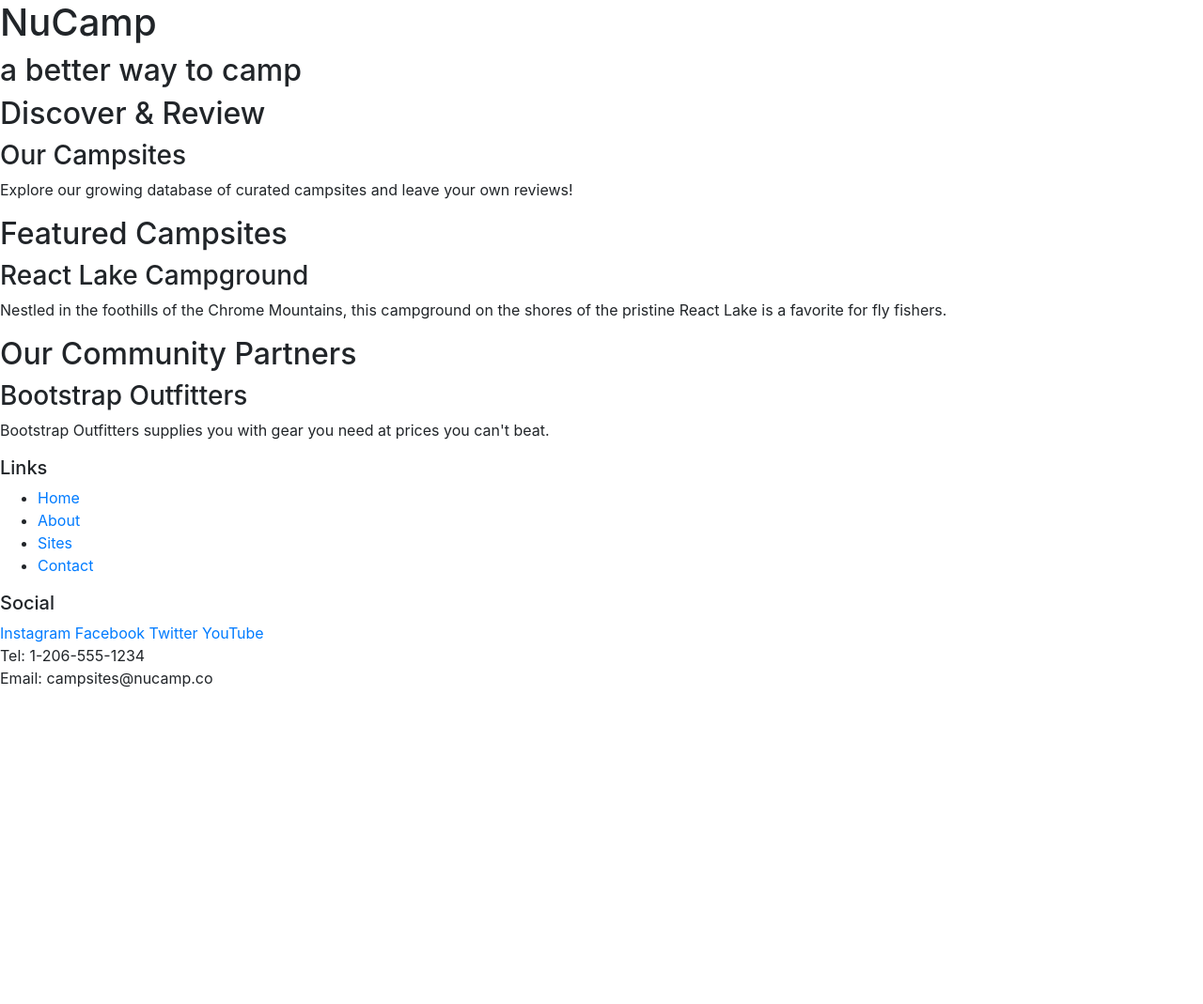
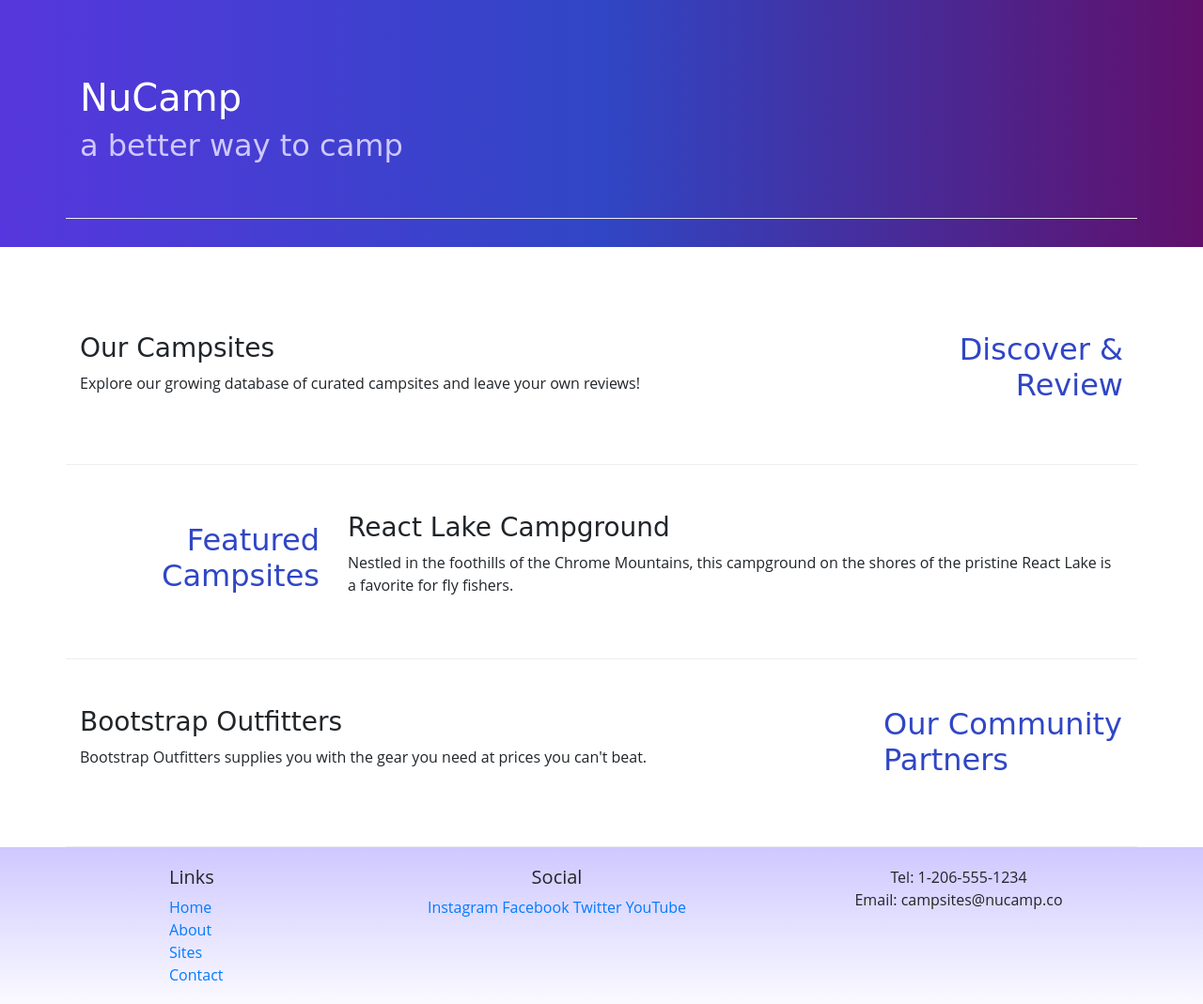
Before and after one commit to mpaskal/nucampsite_mp, a website: page index.html in a window 1280 px wide. Shown: the whole page at 94% size. Before the commit the page ends 800 px from the top, so only its background shows below. Drawn offline with nearby package versions, Linux system fonts and the light colour scheme; a web font is replaced by a local one.

Commit message:
Updated aboutus page

```diff
--- /dev/null
+++ b/css/styles.css
@@ -0,0 +1,32 @@
+body {
+  font-family: "Open Sans", sans-serif;
+}
+
+h1, h2, h3 {
+  font-family: "Lobster", cursive;
+}
+
+h2 {
+  color: #3046C5;
+}
+
+header h2 {
+  color: #CEC8FF;
+}
+
+footer {
+  background-image: linear-gradient(#CEC8FF, white);
+  padding: 20px 0;
+}
+
+.jumbotron {
+  padding: 30px;
+  background-image: linear-gradient(to right, #5637DD, #3046C5, #60106B);
+  color: white;
+}
+
+.row-content {
+  padding: 50px 0;
+  border-bottom: 1px ridge;
+  min-height: 200px;
+}
--- a/index.html
+++ b/index.html
@@ -9,56 +9,78 @@
     <!-- Bootstrap CSS -->
     <link rel="stylesheet" href="node_modules/bootstrap/dist/css/bootstrap.min.css" />
 
+    <!-- Additional CSS must be placed after Bootstrap CSS -->
+    <link rel="stylesheet" href="https://fonts.googleapis.com/css?family=Lobster,Open+Sans" />
+    <link rel="stylesheet" href="css/styles.css" />
     <title>NuCamp: A Better Way To Camp</title>
 </head>
-
 <body>
-
-    <header>
-        <div>
+  <header class="jumbotron jumbotron-fluid">
+    <div class="container">
+      <div class="row row-content align-items-center">
+        <div class="col">
           <h1>NuCamp</h1>
           <h2>a better way to camp</h2>
         </div>
+      </div>
+    </div>
   </header>
-
-    <div>
-        <h2>Discover & Review</h2>
+  <div class="container">
+    <div class="row row-content align-items-center">
+      <div class="col-sm-4 order-sm-last col-md-3">
+        <h2 class="text-sm-right">Discover & Review</h2>
+      </div>
+      <div class="col">
         <h3>Our Campsites</h3>
-        <p>Explore our growing database of curated campsites and leave your own reviews!</p>
+        <p class="d-none d-sm-block">Explore our growing database of curated campsites and leave your own reviews!</p>
+      </div>
     </div>
 
-    <div>
-        <h2>Featured Campsites</h2>
+    <div class="row row-content align-items-center">
+      <div class="col-sm-4 col-md-3">
+        <h2 class="text-sm-right">Featured Campsites</h2>
+      </div>
+      <div class="col">
         <h3>React Lake Campground</h3>
-        <p>Nestled in the foothills of the Chrome Mountains, this campground on the shores of the pristine React Lake is a favorite for fly fishers.</p>
+        <p class="d-none d-sm-block">Nestled in the foothills of the Chrome Mountains, this campground on the shores of the pristine React Lake is
+          a favorite for fly fishers.</p>
+      </div>
     </div>
 
-    <div>
+    <div class="row row-content">
+      <div class="col-sm-4 order-sm-last col-md-3">
         <h2>Our Community Partners</h2>
+      </div>
+      <div class="col">
         <h3>Bootstrap Outfitters</h3>
-        <p>Bootstrap Outfitters supplies you with gear you need at prices you can't beat.</p>
+        <p class="d-none d-sm-block">Bootstrap Outfitters supplies you with the gear you need at prices you can't beat.</p>
       </div>
-
+    </div>
+  </div>
   <footer>
-        <div>
+    <div class="container">
+        <div class="row">
+            <div class="col-4 col-sm-2 offset-1">
                 <h5>Links</h5>
-            <ul>
-                <li><a href="#">Home</a></li>
-                <li><a href="#">About</a></li>
+            <ul class="list-unstyled">
+                    <li><a href="index.html">Home</a></li>
+                    <li><a href="aboutus.html">About</a></li>
                     <li><a href="#">Sites</a></li>
                     <li><a href="#">Contact</a></li>
                 </ul>
             </div>
-        <div>
+            <div class="col-6 col-sm-5 text-center">
               <h5>Social</h5>
                 <a href="http://instagram.com/">Instagram</a>
                 <a href="http://facebook.com/">Facebook</a>
                 <a href="http://twitter.com/">Twitter</a>
                 <a href="http://youtube.com/">YouTube</a>
             </div>
-        <div>
+            <div class="col-sm-4 text-center">
                 Tel: 1-206-555-1234<br />
                 Email: campsites@nucamp.co
+            </div>
+       </div>
     </div>
   </footer>
   <!-- jQuery must come first, then Popper.js, then the Bootstrap JavaScript plugins.-->
```
Also changed, not shown: aboutus.html (added, +98 -0 lines). Lines whose indentation alone changed are shown as unchanged.
